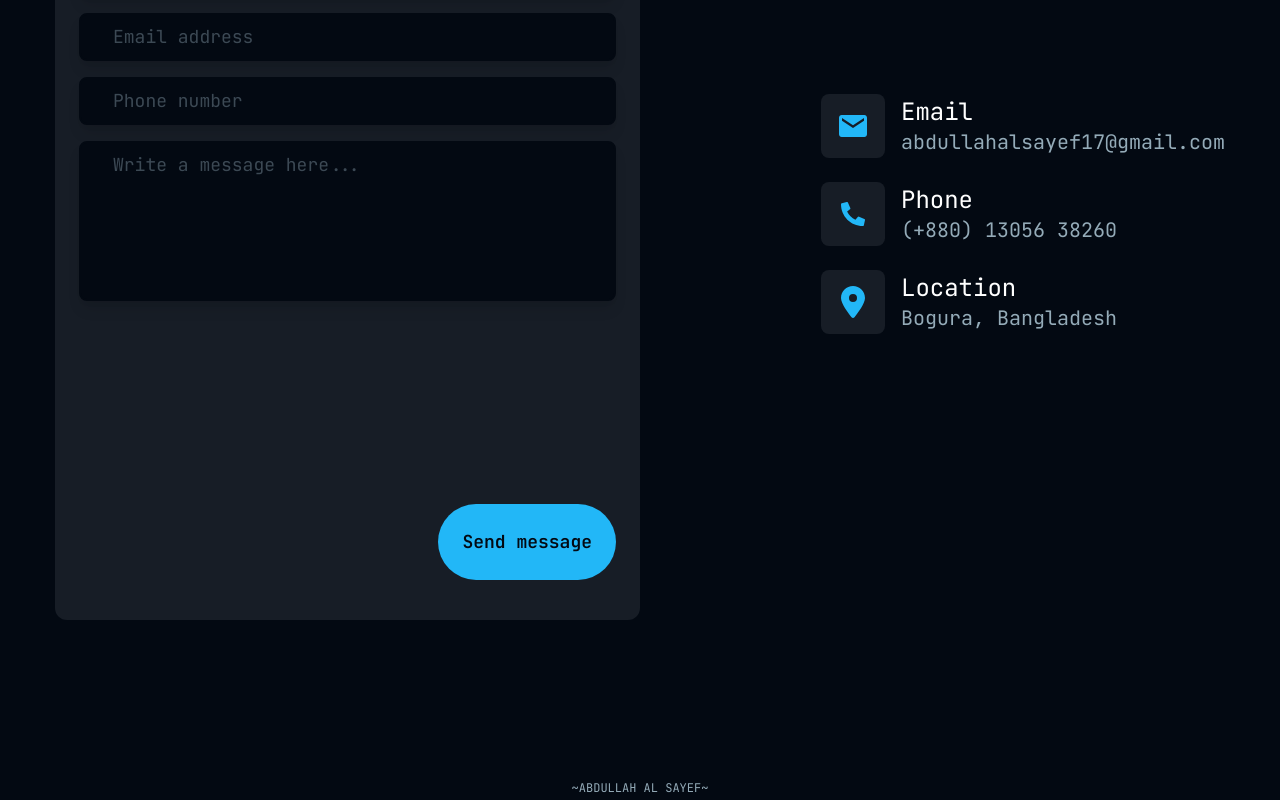
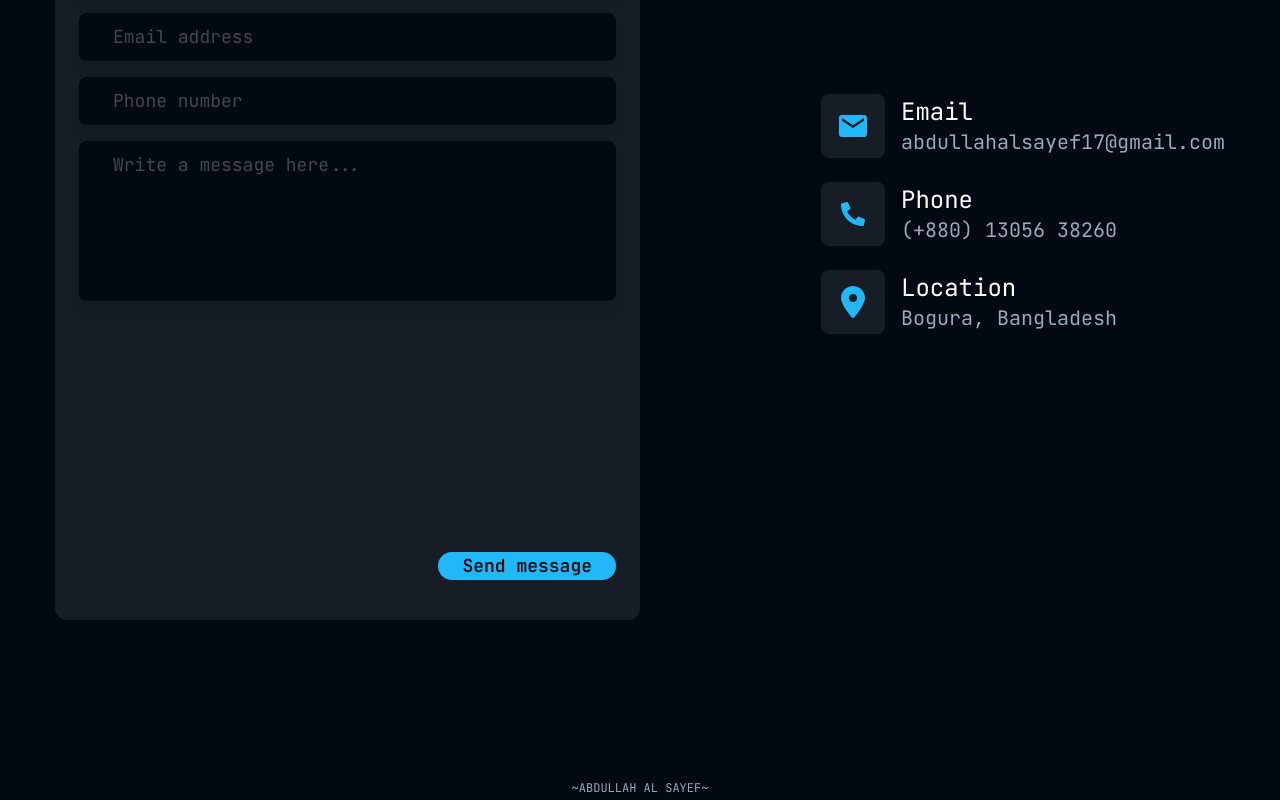
Before and after one commit to blckdrgn03/new-portfolio, a Next.js app: page / in a window 1280 px wide. Shown: the part 4724-5524 px from the top of the page. Built offline with nearby package versions, Linux system fonts and the light colour scheme.

Commit message:
added woriking contact form

```diff
--- a/components/contact.jsx
+++ b/components/contact.jsx
@@ -82,7 +82,7 @@ export default function Contact() {
                             ></textarea>
                         </div>
                     </div>
-                    <button type="submit" className="bg-accent text-primary text-sm lg:text-md font-semibold xl:p-6 xl:text-lg self-end rounded-full hover:bg-accent-hover">
+                    <button type="submit" className="bg-accent text-primary text-sm lg:text-md font-semibold xl:px-6 xl:text-lg self-end rounded-full hover:bg-accent-hover">
                         Send message
                     </button>
                 </form>
```
